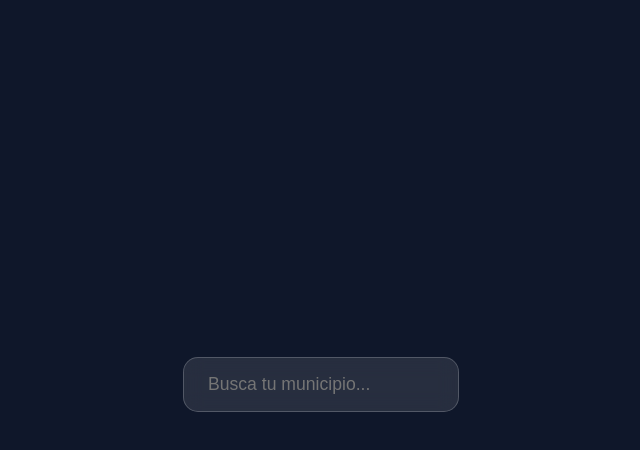
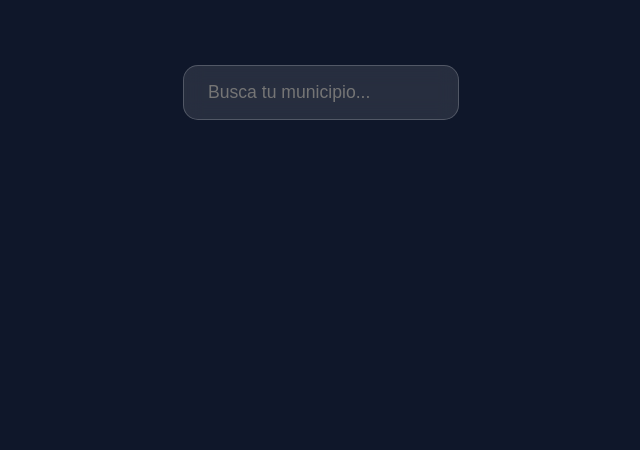
Before and after one commit to josemird/cloudy, a website built with Vite: page index.html in a window 1280 px wide. Shown: the whole page, without its empty margins (319-959 px from the left). Built offline with nearby package versions, Linux system fonts and the light colour scheme; files whose address does not match are found by name.

Commit message:
ajuste posicional de inicio

```diff
--- a/src/scss/main.scss
+++ b/src/scss/main.scss
@@ -9,7 +9,7 @@ body {
   display: flex;
   justify-content: center;
   align-items: center;
-  height: 100vh;
+  height: 27vh;
 }
 
 .search-container {
```
